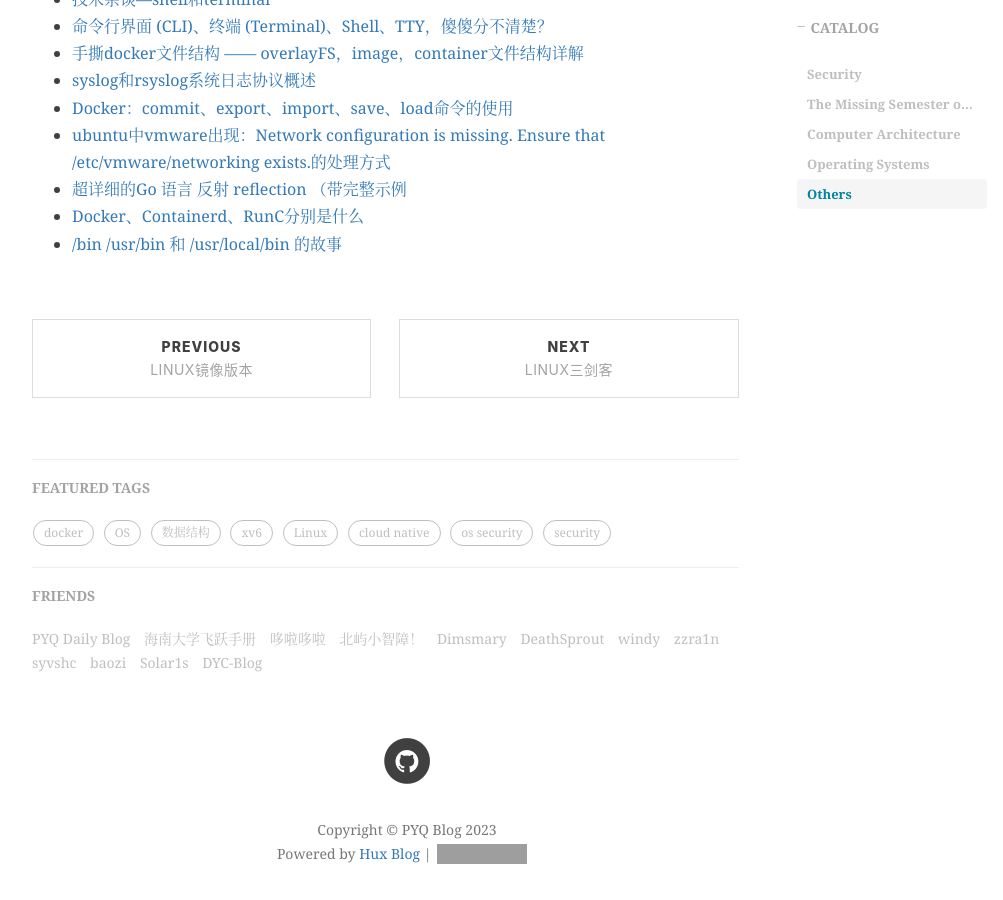
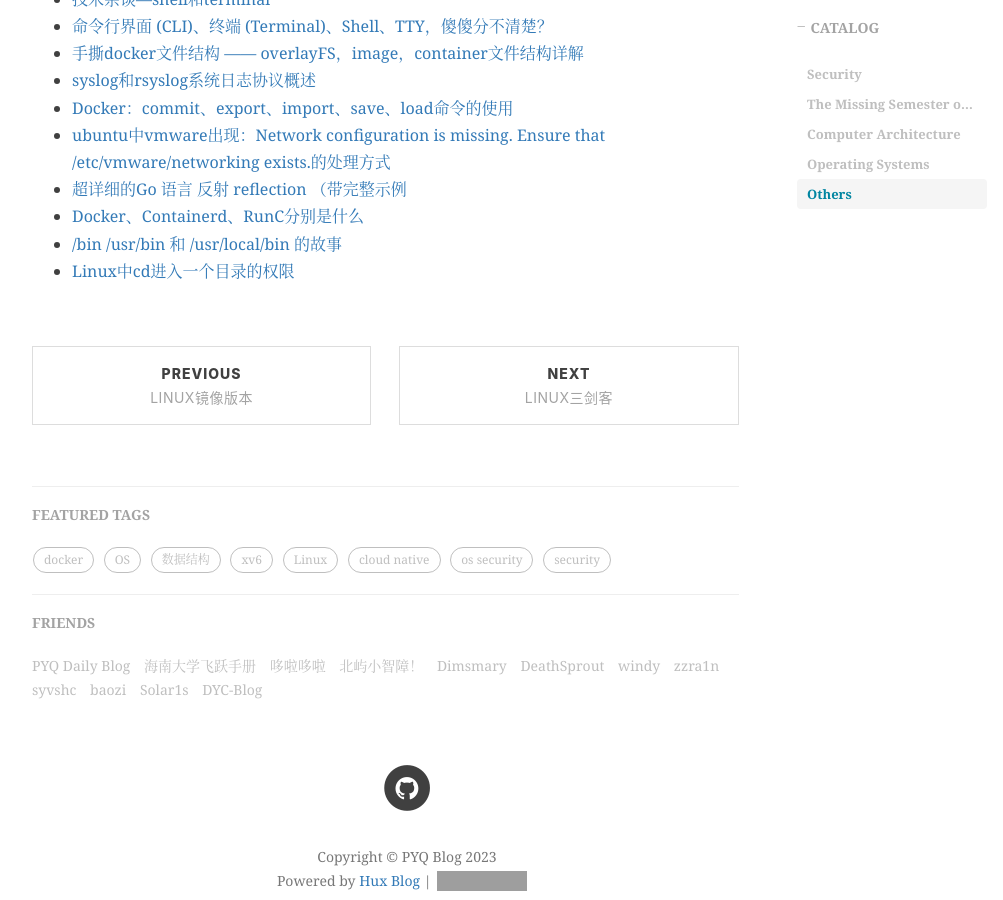
Before and after one commit to peng-yq/peng-yq.github.io, a Jekyll site: the page built from _posts/2022-10-04-good-blog-collection.md, in a window 1280 px wide and 900 px high, scrolled down 1927 px. Shown: the whole window, without its empty margins (233-1236 px from the left). Built offline with Jekyll 4.4.1, drawn with Linux system fonts in a browser that asks for light colours; nearby versions of some CDN libraries; comment, search, counter and statistics services are not loaded; grey boxes are pictures that could not be loaded.

Commit message:
docs: update 2022-10-04-good-blog-collection.md

```diff
--- a/_posts/2022-10-04-good-blog-collection.md
+++ b/_posts/2022-10-04-good-blog-collection.md
@@ -53,3 +53,4 @@ tags:
 - [超详细的Go 语言 反射 reflection （带完整示例](https://www.jiyik.com/tm/xwzj/prolan_737.html)
 - [Docker、Containerd、RunC分别是什么](https://developer.aliyun.com/article/943302)
 - [/bin /usr/bin 和 /usr/local/bin 的故事](https://www.kawabangga.com/posts/3777)
+- [Linux中cd进入一个目录的权限](https://blog.csdn.net/prefect_boy/article/details/65939347)
```
